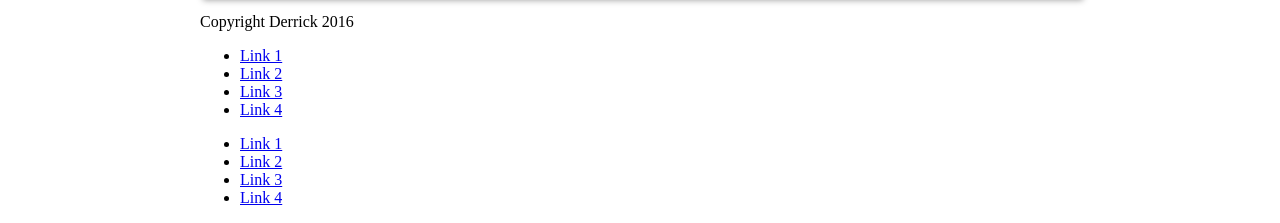
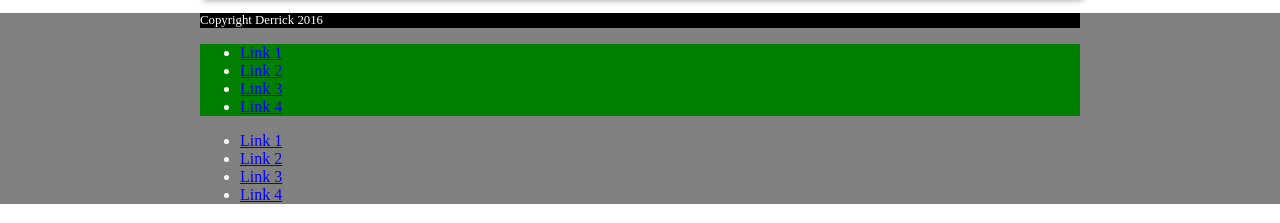
Before and after one commit to derrickbray/05-flex-practice, a website: page public/index.html in a window 1280 px wide. Shown: the part 2489-2712 px from the top of the page. Drawn offline with nearby package versions, Linux system fonts and the light colour scheme; files that its build step writes are made by us from their sources.

Commit message:
some style on footer

```diff
--- a/styles/app.scss
+++ b/styles/app.scss
@@ -8,3 +8,24 @@ $fa-font-path: '//netdna.bootstrapcdn.com/font-awesome/4.3.0/fonts';
 @import 'hero';
 @import 'grid';
 @import 'card';
+
+.footer {
+  background: grey;
+  // display: flex;
+  // justify-content: space-between;
+  color: white;
+}
+.footer__copy {
+  font-size: 0.8rem;
+  text-align: left;
+  background: black;
+}
+.footer__navlist {
+  display: block;
+}
+.footer__navlist1{
+  background: green;
+}
+.footer.__navlist2{
+background: blue;
+}
```
